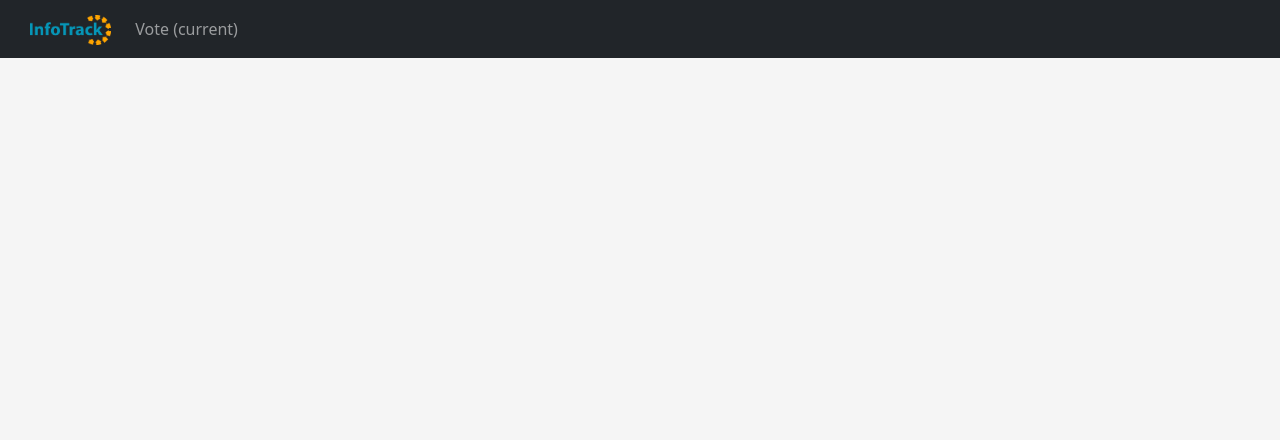
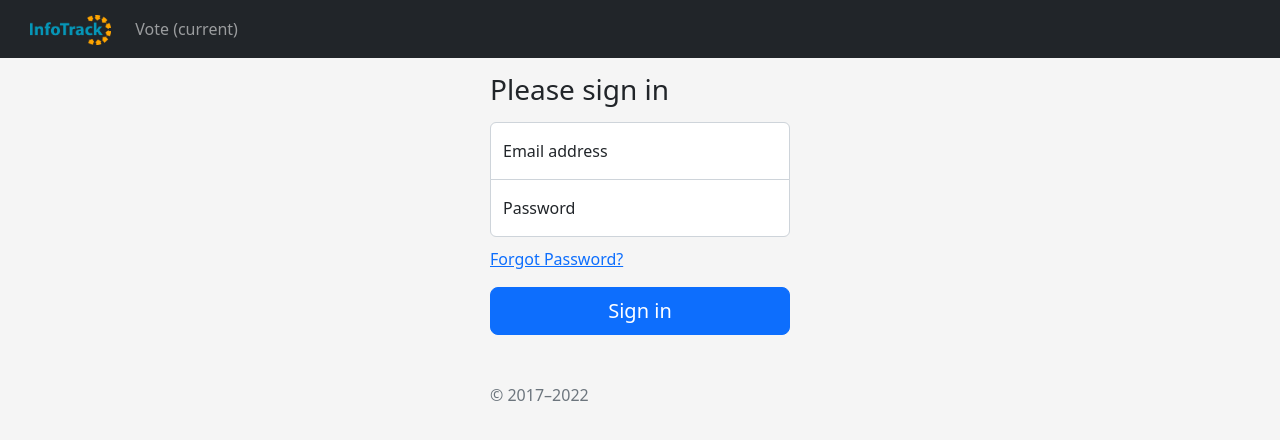
Before and after one commit to InfoHacks/HackathonAngular, an Angular app: page / in a window 1280 px wide. Shown: the top 440 px of the page. Built offline with nearby package versions, Linux system fonts and the light colour scheme.

Commit message:
push login changes

```diff
--- a/src/app/app-routing.module.ts
+++ b/src/app/app-routing.module.ts
@@ -8,7 +8,7 @@ import { VotingComponent } from './voting/voting.component';
 const routes: Routes = [
   { path: 'voting', component: VotingComponent},
   { path: 'voting-results', component: VotingResultsComponent},
-  { path: 'login', component: LoginComponent},
+  { path: '', component: LoginComponent},
 ];
 
 @NgModule({
--- a/src/app/login/login.component.html
+++ b/src/app/login/login.component.html
@@ -1,9 +1,33 @@
-<form [formGroup]="loginForm">
 
-  <label for="username">Username: </label>
-  <input id="username" type="text" formControlName="username" class="border-2 border-black">
 
-  <label for="password">Password: </label>
-  <input id="password" type="text" formControlName="password" class="border-2 border-black">
+<main class="form-signin w-100 m-auto">
+  <form [formGroup]="loginForm" (ngSubmit)="login()">
+    <h1 class="h3 mb-3 fw-normal">Please sign in</h1>
 
-</form>
+    <div class="form-floating">
+      <input type="email" class="form-control" id="floatingInput" placeholder="name@infotrack.com.au" formControlName="username" minlength="8" required>
+      <label for="floatingInput">Email address</label>
+
+
+
+    </div>
+    <div class="form-floating">
+      <input type="password" class="form-control" id="floatingPassword" placeholder="Password" formControlName="password" minlength="8" required>
+      <label for="floatingPassword">Password</label>
+    </div>
+
+    <!-- <div *ngIf="this.loginForm.value.username.invalid && (loginForm.value.username.dirty || loginForm.value.username.touched)"
+          class="alert">
+          <div *ngIf="loginForm.value.username.errors?.['required']">     username is required.   </div>
+            <div *ngIf="loginForm.value.username.errors?.['minlength']">     username must be at least 4 characters long.   </div>
+             <div *ngIf="loginForm.value.username.errors?.['forbiddenName']">     username cannot be Bob.   </div>
+            </div> -->
+
+    <div class="mb-3">
+      <a href="https://www.youtube.com/watch?v=dQw4w9WgXcQ">Forgot Password?</a>
+    </div>
+
+    <button class="w-100 btn btn-lg btn-primary" type="submit">Sign in</button>
+    <p class="mt-5 mb-3 text-muted">&copy; 2017–2022</p>
+  </form>
+</main>
--- a/src/app/login/login.component.scss
+++ b/src/app/login/login.component.scss
@@ -0,0 +1,84 @@
+.bd-placeholder-img {
+  font-size: 1.125rem;
+  text-anchor: middle;
+  -webkit-user-select: none;
+  -moz-user-select: none;
+  user-select: none;
+}
+
+@media (min-width: 768px) {
+  .bd-placeholder-img-lg {
+    font-size: 3.5rem;
+  }
+}
+
+.b-example-divider {
+  height: 3rem;
+  background-color: rgba(0, 0, 0, .1);
+  border: solid rgba(0, 0, 0, .15);
+  border-width: 1px 0;
+  box-shadow: inset 0 .5em 1.5em rgba(0, 0, 0, .1), inset 0 .125em .5em rgba(0, 0, 0, .15);
+}
+
+.b-example-vr {
+  flex-shrink: 0;
+  width: 1.5rem;
+  height: 100vh;
+}
+
+.bi {
+  vertical-align: -.125em;
+  fill: currentColor;
+}
+
+.nav-scroller {
+  position: relative;
+  z-index: 2;
+  height: 2.75rem;
+  overflow-y: hidden;
+}
+
+.nav-scroller .nav {
+  display: flex;
+  flex-wrap: nowrap;
+  padding-bottom: 1rem;
+  margin-top: -1px;
+  overflow-x: auto;
+  text-align: center;
+  white-space: nowrap;
+  -webkit-overflow-scrolling: touch;
+}
+
+html,
+body {
+  height: 100%;
+}
+
+body {
+  display: flex;
+  align-items: center;
+  padding-top: 40px;
+  padding-bottom: 40px;
+  background-color: #f5f5f5;
+}
+
+.form-signin {
+  max-width: 330px;
+  padding: 15px;
+}
+
+.form-signin .form-floating:focus-within {
+  z-index: 2;
+}
+
+.form-signin input[type="email"] {
+  margin-bottom: -1px;
+  border-bottom-right-radius: 0;
+  border-bottom-left-radius: 0;
+}
+
+.form-signin input[type="password"] {
+  margin-bottom: 10px;
+  border-top-left-radius: 0;
+  border-top-right-radius: 0;
+}
--- a/src/app/login/login.component.ts
+++ b/src/app/login/login.component.ts
@@ -1,5 +1,7 @@
 import { Component, OnInit } from '@angular/core';
-import { FormGroup, FormControl } from '@angular/forms';
+import { FormGroup, FormControl, Validators } from '@angular/forms';
+import { Router } from '@angular/router';
+
 
 @Component({
   selector: 'app-login',
@@ -8,7 +10,7 @@ import { FormGroup, FormControl } from '@angular/forms';
 })
 export class LoginComponent implements OnInit {
 
-  constructor() { }
+  constructor(public router: Router) { }
 
   ngOnInit(): void {
   }
@@ -18,4 +20,18 @@ export class LoginComponent implements OnInit {
     password: new FormControl('')
   })
 
+  login() {
+    const {username, password} = this.loginForm.value
+
+    const isValid = this.loginForm.valid;
+
+    if (isValid) {
+      this.router.navigateByUrl('voting')
+    } else {
+
+    }
+
+  }
+
+
 }
--- a/src/app/voting-results/voting-results.component.html
+++ b/src/app/voting-results/voting-results.component.html
@@ -1,14 +1,18 @@
 <h1></h1>
 
-<div class="row" style="margin:15px 5px" *ngFor="let team of results">
-  <div class="col-md-4" style="overflow: hidden;     text-overflow: ellipsis;     white-space: nowrap;">
+<div class="row" style="margin:15px 5px" *ngFor="let team of results;let i = index">
+  <div class="col-sm-12">
+    <span *ngIf="i == 0">🥇</span>
+    <span *ngIf="i == 1">🥈</span>
+    <span *ngIf="i == 2">🥉</span>
+    <span *ngIf="i == 13">🥄</span>
     {{ team.name }}
   </div>
   <div class="col">
     <div class="progress">
-      <div class="progress-bar" role="progressbar" aria-label="Basic example"
+      <div class="progress-bar progress-bar-striped progress-bar-animated" role="progressbar" aria-label="Basic example"
         [ngStyle]="{ 'width': calcPercent(team.score) + '%' }"
-        aria-valuenow="calcPercent(team.score)" aria-valuemin="0" aria-valuemax="100"></div>
+        aria-valuenow="calcPercent(team.score)" aria-valuemin="0" aria-valuemax="100">{{team.score}}</div>
     </div>
   </div>
 </div>
--- a/src/app/voting-results/voting-results.component.ts
+++ b/src/app/voting-results/voting-results.component.ts
@@ -15,8 +15,7 @@ export class VotingResultsComponent implements OnInit {
 
   }
 
-  results = TEAMS
-
+  results = TEAMS.sort((a,b) =>  b.score - a.score )
   totalVotes() {
     let totalVote: number = 0;
     TEAMS.forEach(element => {
--- a/src/app/voting/team-data.ts
+++ b/src/app/voting/team-data.ts
@@ -11,8 +11,8 @@ export const TEAMS: Team[] = [
   { name: 'Here for the Fun', isSpecial: false,isSelected: false, score: 2},
   { name: 'JJAM on Toast', isSpecial: false,isSelected: false, score: 1},
   { name: 'FILL IT', isSpecial: false,isSelected: false, score: 7},
-  { name: 'WFH', isSpecial: false,isSelected: false, score: 19},
+  { name: 'WFH', isSpecial: false,isSelected: false, score: 11},
   { name: 'TEAM 12', isSpecial: false,isSelected: false, score: 1},
   { name: 'TEAM 13', isSpecial: false,isSelected: false, score: 3},
-  { name: 'InfoHacks', isSpecial: true,isSelected: true, score: 80},
+  { name: 'InfoHacks', isSpecial: true,isSelected: true, score: 51},
 ]
--- a/src/app/voting/voting.component.html
+++ b/src/app/voting/voting.component.html
@@ -14,9 +14,9 @@
 <div class="row mt-5">
   <div style="min-height: 200px;">
     <button #voteBtn class="btn btn-primary unclickable" style="max-width: 150px;"
-      (mouseover)="onMouseOver(voteBtn)"
-      (mousemove)="onMouseOver(voteBtn)"
-      (click)="onMouseOver(voteBtn)">Vote!</button>
+      (mouseover)="onMouseOver(voteBtn, false)"
+      (mousemove)="onMouseOver(voteBtn, false)"
+      (click)="onMouseOver(voteBtn, true)">Vote!</button>
   </div>
 
 </div>
--- a/src/app/voting/voting.component.ts
+++ b/src/app/voting/voting.component.ts
@@ -1,4 +1,5 @@
 import { Component, OnInit } from '@angular/core';
+import { Router } from '@angular/router';
 import { Team } from './team';
 import { TEAMS } from './team-data';
 @Component({
@@ -8,13 +9,15 @@ import { TEAMS } from './team-data';
 })
 export class VotingComponent implements OnInit {
 
-  constructor() { }
+  constructor(public router: Router) { }
 
   ngOnInit(): void {
 
   }
 
   teams = TEAMS;
+
+  counter = 0;
 
   selectTeam(team: Team) {
 
@@ -29,10 +32,12 @@ export class VotingComponent implements OnInit {
     console.log(team.name);
   }
 
-  onMouseOver(voteBtn: HTMLElement) {
+  onMouseOver(voteBtn: HTMLElement, isClick: boolean) {
     const selectedTeam = this.teams.find(x => x.isSelected);
 
-    if(!selectedTeam?.isSpecial) {
+    this.counter++;
+
+    if(!selectedTeam?.isSpecial && this.counter < 3) {
 
       const maxWidth = voteBtn.parentElement?.offsetWidth ?? 0 - parseInt(voteBtn.style.width);
 
@@ -41,9 +46,11 @@ export class VotingComponent implements OnInit {
       voteBtn.style.left = `${randomX}px`
     } else {
       // TODO handle click event on our team
+      if (isClick || this.counter > 3) {
+        this.router.navigateByUrl('voting-results')
+      }
     }
 
   }
 
-
 }
--- a/src/index.html
+++ b/src/index.html
@@ -6,8 +6,10 @@
   <base href="/">
   <meta name="viewport" content="width=device-width, initial-scale=1">
   <link rel="icon" type="image/x-icon" href="favicon.ico">
+
   <!-- CSS only -->
   <link href="https://cdn.jsdelivr.net/npm/bootstrap@5.2.2/dist/css/bootstrap.min.css" rel="stylesheet" integrity="sha384-Zenh87qX5JnK2Jl0vWa8Ck2rdkQ2Bzep5IDxbcnCeuOxjzrPF/et3URy9Bv1WTRi" crossorigin="anonymous">
+  <script src="https://cdn.jsdelivr.net/npm/bootstrap@5.2.2/dist/js/bootstrap.bundle.min.js"></script>
 </head>
 <body style="background:whitesmoke">
   <app-root></app-root>
```
